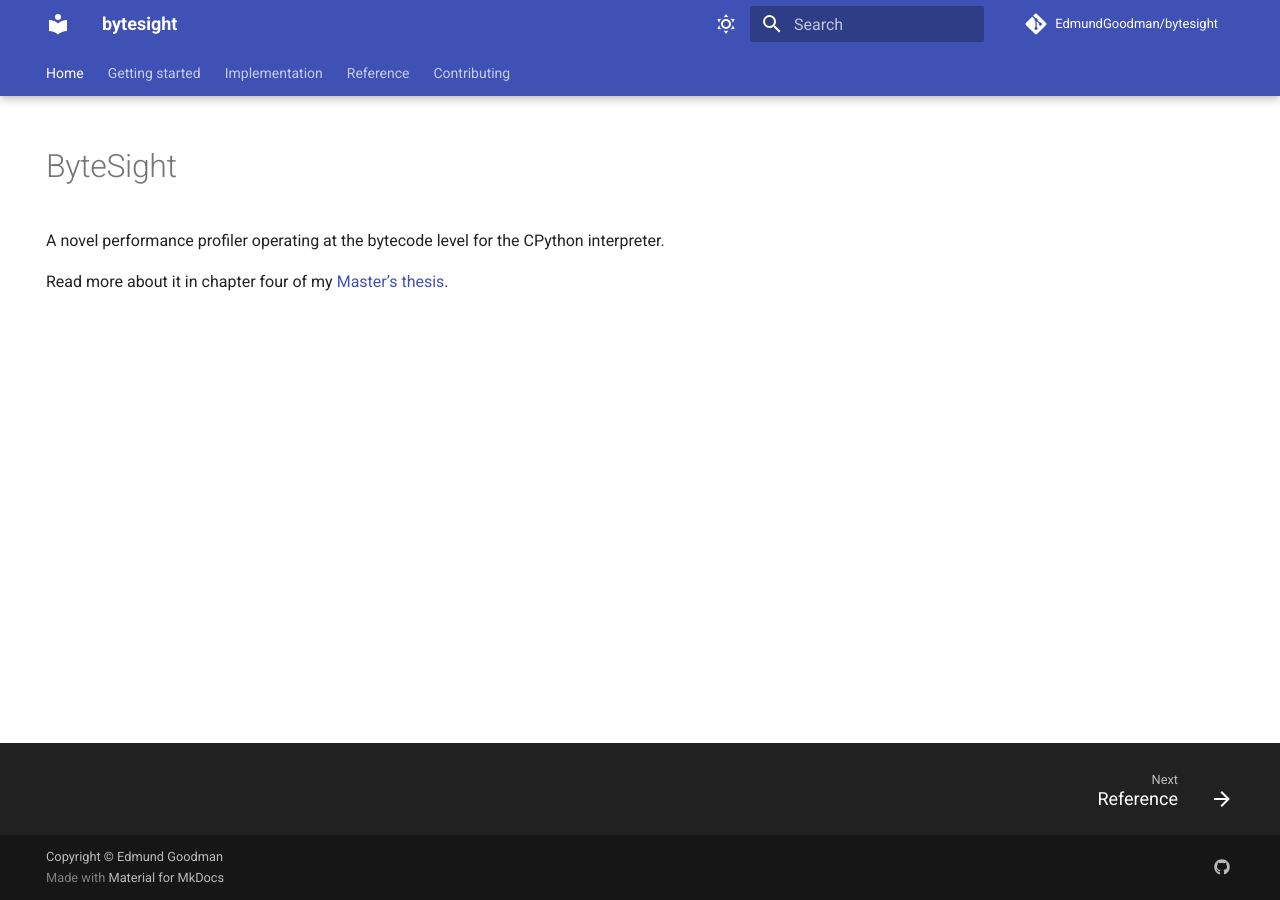
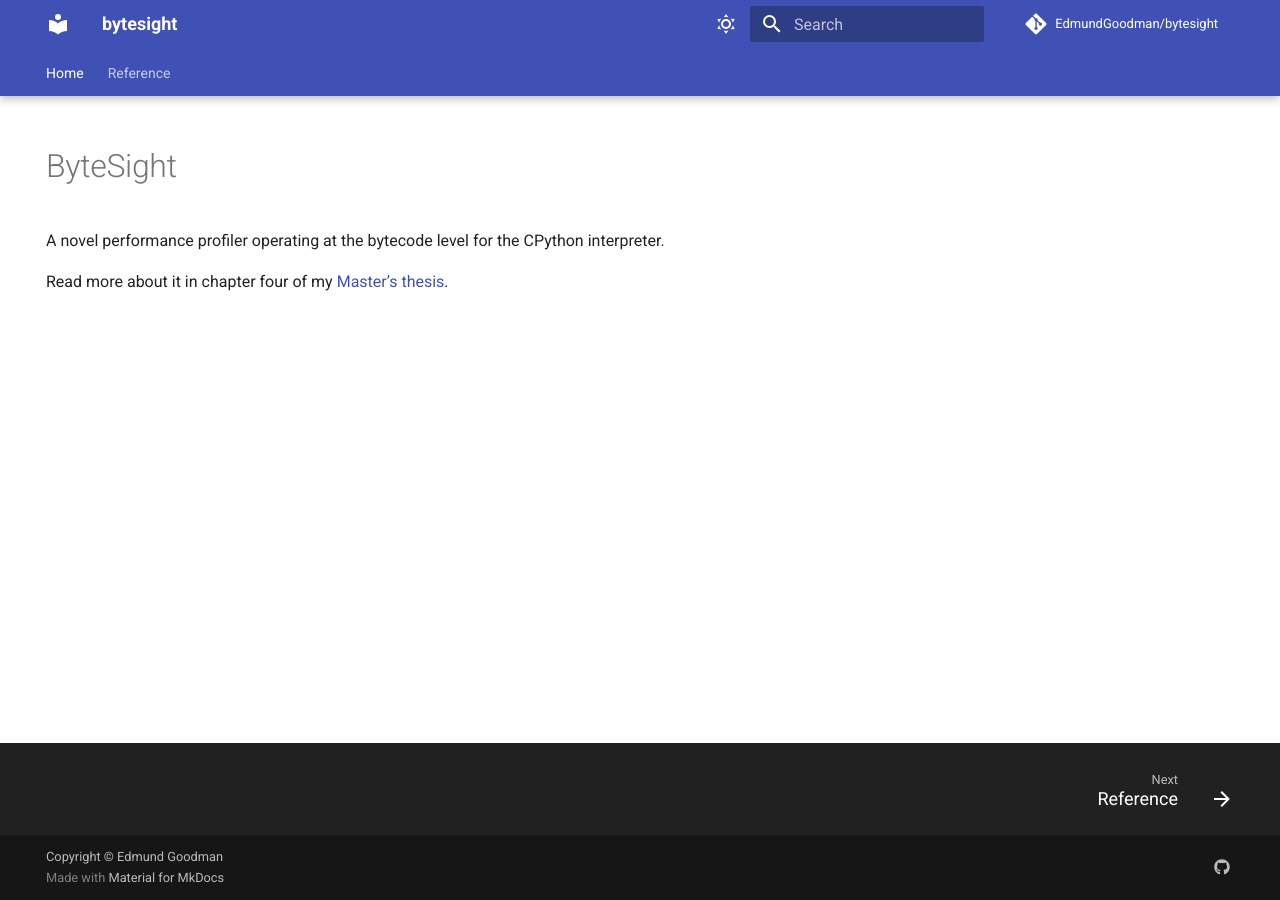
Before and after one commit to EdmundGoodman/bytesight, an MkDocs documentation site: the page built from docs/index.md, in a window 1280 px wide. Built offline with MkDocs 1.6.1 and Material for MkDocs 9.7.7, drawn with Linux system fonts in a browser that asks for light colours; comment, search, counter and statistics services are not loaded.

Commit message:
Fix navbar in docs

```diff
--- a/mkdocs.yml
+++ b/mkdocs.yml
@@ -14,10 +14,7 @@ use_directory_urls: false
 
 nav:
   - Home: index.md
-  - Getting started: getting_started.md
-  - Implementation: implementation.md
   - Reference: reference.md
-  - Contributing: contributing.md
 
 theme:
   name: material
```
